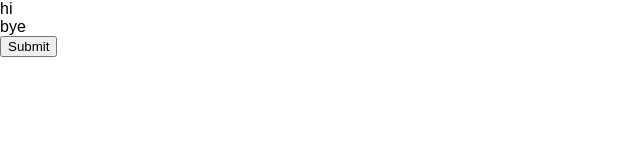
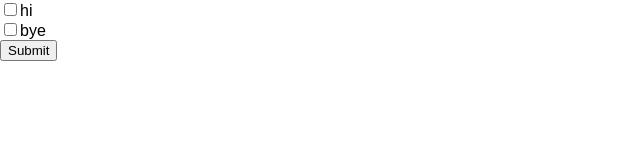
Before and after one commit to kingsukhoi/volly-react, a React (Create React App) app: page / in a window 1280 px wide. Shown: the top 160 px of the page, without its empty margins (0-640 px from the left). Built offline with nearby package versions, Linux system fonts and the light colour scheme.

Commit message:
fixed onchange

```diff
--- a/src/SkillsForm.js
+++ b/src/SkillsForm.js
@@ -16,15 +16,14 @@ class SkillsForm extends Component{
         this.handleSubmit = this.handleSubmit.bind(this);
     }
 
-    handleChange(event) {
+    handleChange(key) {
         let currState = this.state;
-
-
+console.log("Hello: "+key);
         this.setState(currState);
     }
 
-    handleSubmit(event, key) {
-        alert('A name was submitted: ' + this.state.value);
+    handleSubmit(event) {
+        // alert('A name was submitted: ' + this.state.value);
         event.preventDefault();
     }
 
@@ -34,10 +33,12 @@ class SkillsForm extends Component{
         const Renderskills= ({skills}) => (
             <div>
                 {skills.map(skill=> (
-                    <div className="skill" key={skill}>{skill}
-
+                    <div className="skill" key={skill}>
+                        <label>
+                            <input onClick={this.handleChange.bind(this, skill)} type="checkbox" name="skills" value="{skill}"/>
+                            {skill}
+                        </label>
                     </div>
-
                 ))}
             </div>
         );
--- /dev/null
+++ b/src/forms.css
@@ -0,0 +1,11 @@
+label {
+    border:1px solid #ccc;
+    padding:10px;
+    margin:0 0 10px;
+    display:block;
+}
+
+label:hover {
+    background:#eee;
+    cursor:pointer;
+}
```
